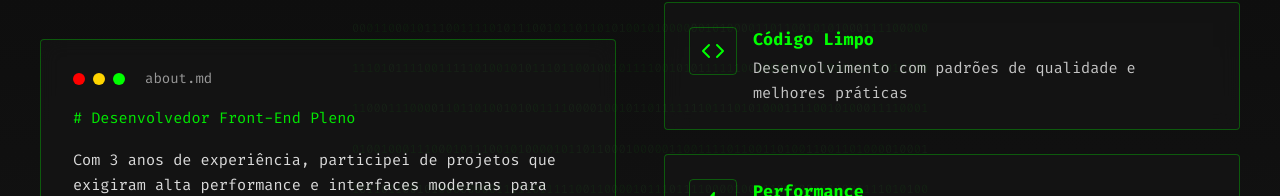
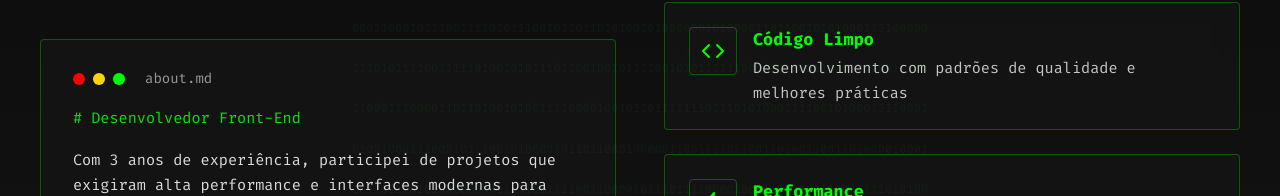
Before and after one commit to fde95/portfolioDEVFE, a Vue app: page / in a window 1280 px wide. Shown: the part 1104-1300 px from the top of the page. Built offline with nearby package versions, Linux system fonts and the light colour scheme.

Commit message:
fix: calculo automatico do tempo de experiencia via JS

```diff
--- a/src/components/About.vue
+++ b/src/components/About.vue
@@ -1,5 +1,5 @@
 <script setup>
-import { ref, onMounted, onUnmounted, h, defineComponent } from "vue";
+import { ref, onMounted, onUnmounted, h, defineComponent, computed } from "vue";
 
 const isVisible = ref(false);
 const sectionEl = ref(null);
@@ -26,7 +26,6 @@ const Icon = defineComponent({
   },
   setup(props) {
     const paths = {
-      // Code2
       code: [
         h("polyline", {
           points: "16 18 22 12 16 6",
@@ -45,7 +44,6 @@ const Icon = defineComponent({
           "stroke-linejoin": "round",
         }),
       ],
-      // Zap
       zap: [
         h("polygon", {
           points: "13 2 3 14 12 14 11 22 21 10 12 10 13 2",
@@ -56,7 +54,6 @@ const Icon = defineComponent({
           "stroke-linejoin": "round",
         }),
       ],
-      // Users
       users: [
         h("path", {
           d: "M16 21v-2a4 4 0 0 0-4-4H6a4 4 0 0 0-4 4v2",
@@ -89,7 +86,6 @@ const Icon = defineComponent({
           "stroke-linecap": "round",
         }),
       ],
-      // Target
       target: [
         h("circle", {
           cx: 12,
@@ -154,6 +150,12 @@ const features = [
     description: "Soluções que geram impacto real nos negócios dos clientes",
   },
 ];
+
+const START_YEAR = 2022
+const yearsExperience = computed(() => {
+  const y = new Date().getFullYear() - START_YEAR
+  return Math.max(0, y)
+})
 </script>
 
 <template>
@@ -178,10 +180,10 @@ const features = [
 
             <div class="about__card-body">
               <p class="about__line about__line--title">
-                # Desenvolvedor Front-End Pleno
+                # Desenvolvedor Front-End
               </p>
               <p class="about__line">
-                Com 3 anos de experiência, participei de
+                Com {{ yearsExperience }} anos de experiência, participei de
                 projetos que exigiram alta performance e interfaces modernas
                 para grandes empresas de diversos setores. Tenho
                 como foco criar soluções escaláveis, com código limpo e
```
